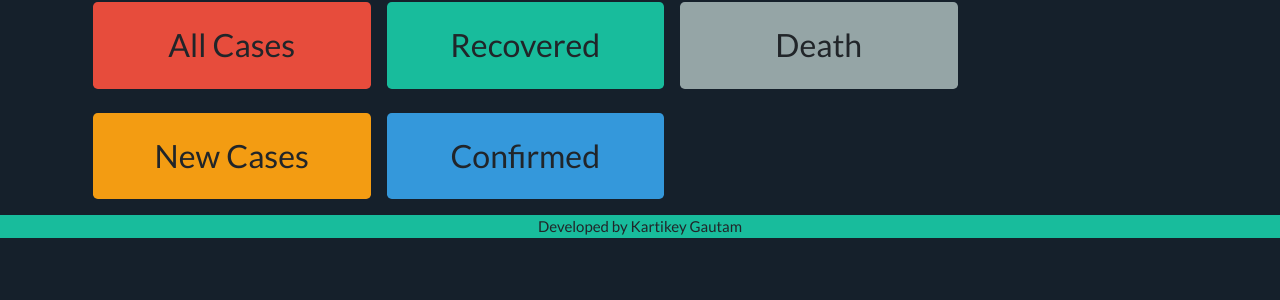
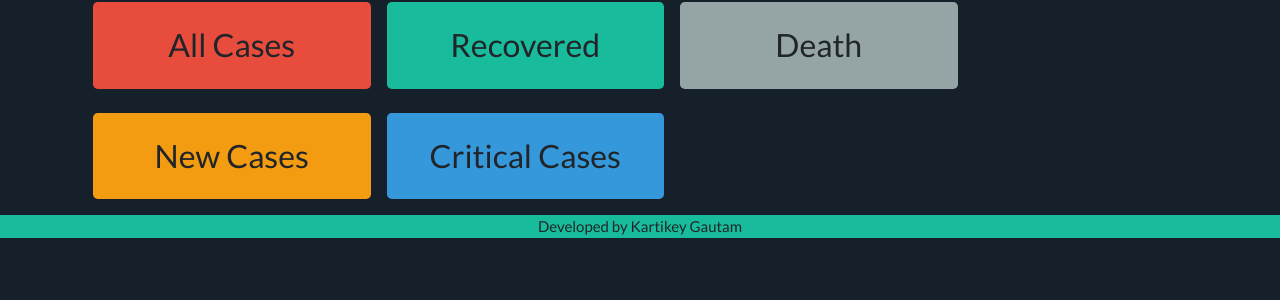
Before and after one commit to detkartik/covid-19, a Django app: page / in a window 1280 px wide. Shown: the part 108-408 px from the top of the page. Run offline with Django 3.2, Linux system fonts and the light colour scheme; data that the repository does not hold is empty; some libraries are stand-ins or nearby versions.

Commit message:
minor changes

```diff
--- a/covid19_tracker/covid/templates/index.html
+++ b/covid19_tracker/covid/templates/index.html
@@ -66,7 +66,7 @@
                       <div class="icon-o"><i class="lni-users"></i></div>
                       <div class="fact-count">
                         <h2><span class="counter"> <b>{{ critical }}</b> </span></h2>
-                        <h3>Confirmed</h3>
+                        <h3>Critical Cases</h3>
                       </div>
                     </div>
                   </div>
```
